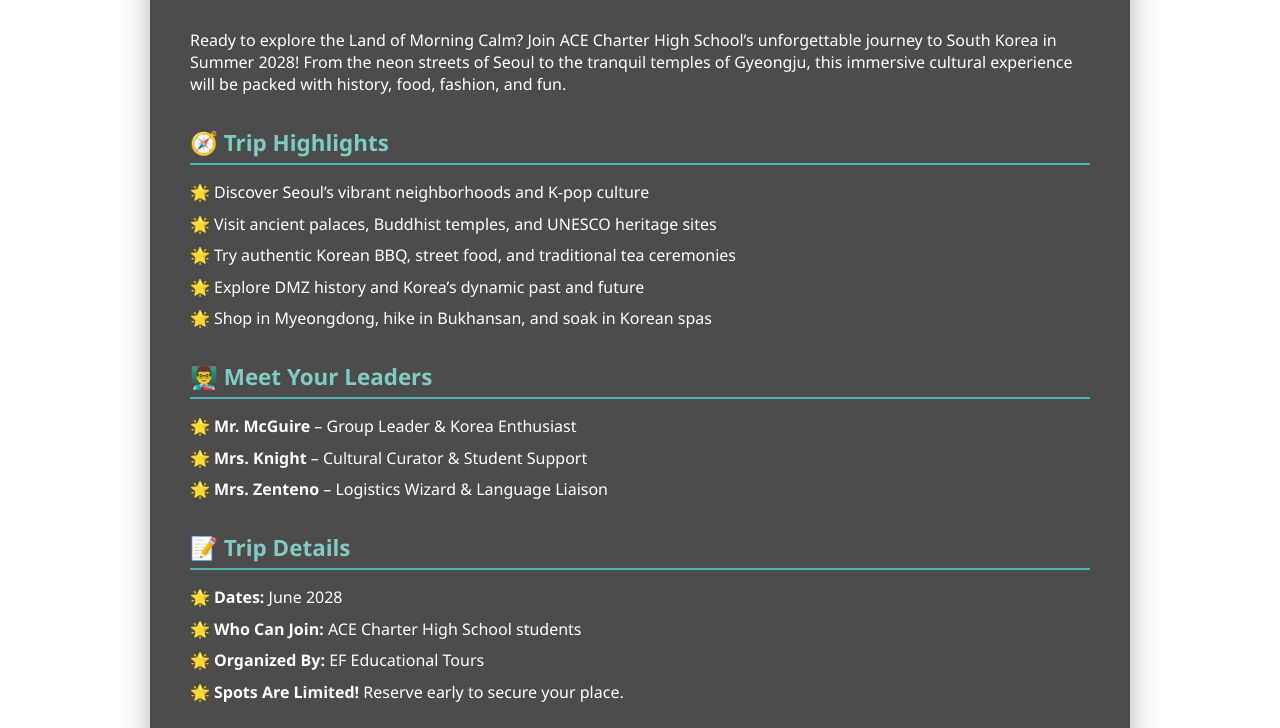
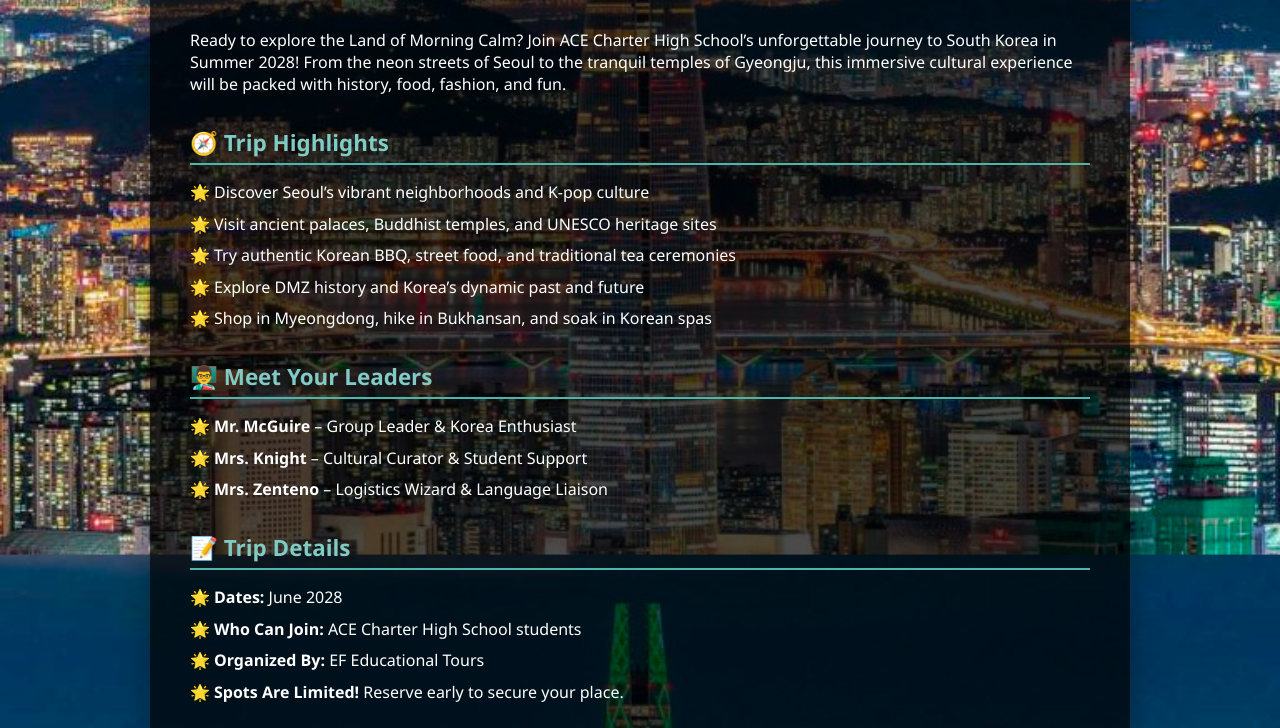
Before and after one commit to ian-mcguire/website, a plain HTML site: page index.html in a window 1280 px wide. Shown: the part 387-1115 px from the top of the page. Drawn offline with Linux system fonts and the light colour scheme.

Commit message:
Update style.css

```diff
--- a/style.css
+++ b/style.css
@@ -2,7 +2,7 @@
 body {
   margin: 0;
   font-family: 'Segoe UI', 'Helvetica Neue', sans-serif;
-  background: url('images/seoul-skyline.jpg') no-repeat center center fixed;
+  background: url('seoul-skyline.jpg') no-repeat center center fixed;
   background-size: cover;
   color: #fff;
   animation: fadeInBody 1s ease-in;
```
